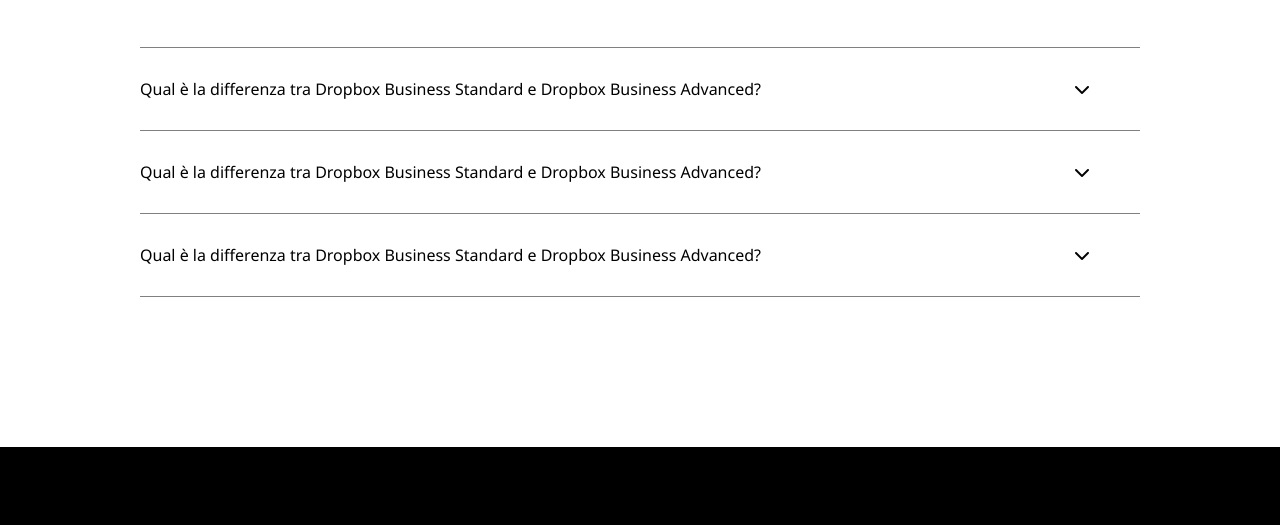
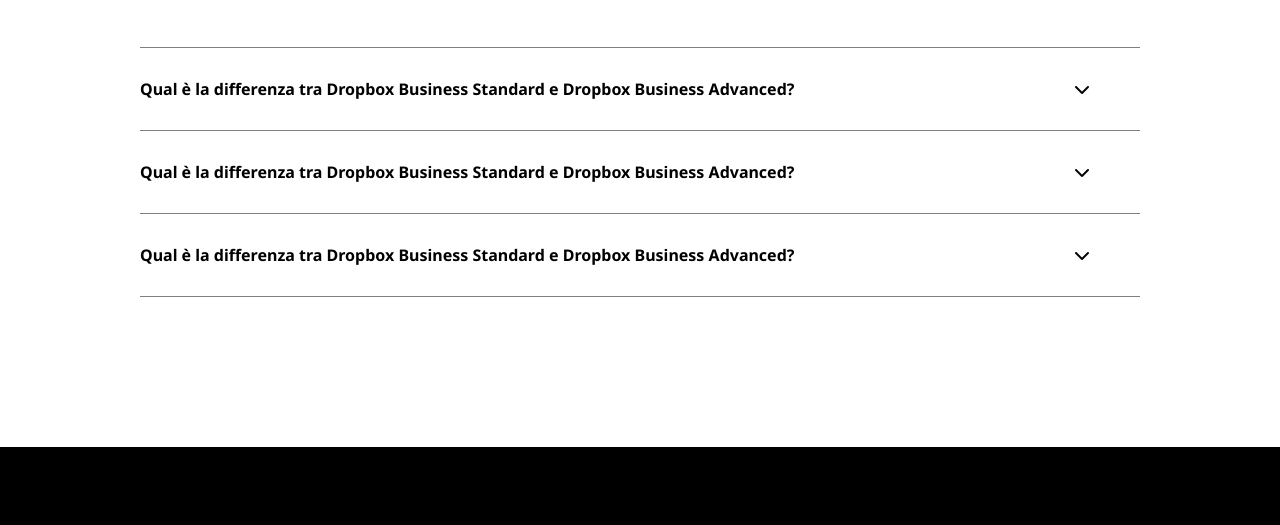
Before and after one commit to DANC0D3R/htmlcss-dropbox, a plain HTML site: page index.html in a window 1280 px wide. Shown: the part 5689-6214 px from the top of the page. Drawn offline with Linux system fonts and the light colour scheme.

Commit message:
Aggiunto bold domande effetto hover risposte bonus

```diff
--- a/Bonus/css/style.css
+++ b/Bonus/css/style.css
@@ -347,6 +347,20 @@
     border-bottom: 1px solid grey;
 }
 
+.faq .row .request{
+    font-weight: bold;
+}
+
+.faq .row .answer{
+    display: none;
+}
+
+.faq .row:hover .answer{
+    display: block;
+
+    padding-top: 20px;
+}
+
 .faq .expand {
     padding-right: 50px;
 }
--- a/css/style.css
+++ b/css/style.css
@@ -347,6 +347,10 @@
     border-bottom: 1px solid grey;
 }
 
+.faq .row .request{
+    font-weight: bold;
+}
+
 .faq .expand {
     padding-right: 50px;
 }
--- a/index.html
+++ b/index.html
@@ -452,7 +452,7 @@
                     <!-- Prima Sezione -->
                     <div class="row flex">
                         <div>
-                            <p>Qual è la differenza tra Dropbox Business Standard e Dropbox Business Advanced?</p>
+                            <p class="request">Qual è la differenza tra Dropbox Business Standard e Dropbox Business Advanced?</p>
                         </div>
 
                         <div class="expand">
@@ -463,7 +463,7 @@
                     <div class="row flex">
 
                         <div>
-                            <p>Qual è la differenza tra Dropbox Business Standard e Dropbox Business Advanced?</p>
+                            <p class="request">Qual è la differenza tra Dropbox Business Standard e Dropbox Business Advanced?</p>
                         </div>
 
                         <div class="expand">
@@ -473,7 +473,7 @@
                     <!-- Terza Sezione -->
                     <div class="row flex">
                         <div>
-                            <p>Qual è la differenza tra Dropbox Business Standard e Dropbox Business Advanced?</p>
+                            <p class="request">Qual è la differenza tra Dropbox Business Standard e Dropbox Business Advanced?</p>
                         </div>
 
                         <div class="expand">
```
Also changed, not shown: Bonus/index.html (+9 -3 lines).
